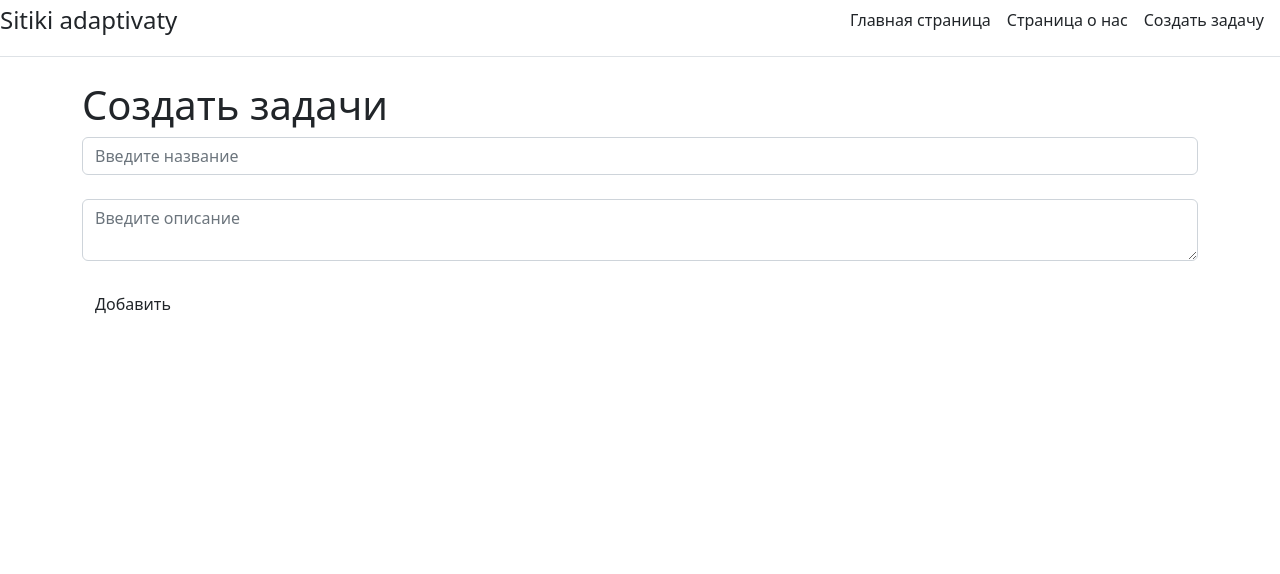
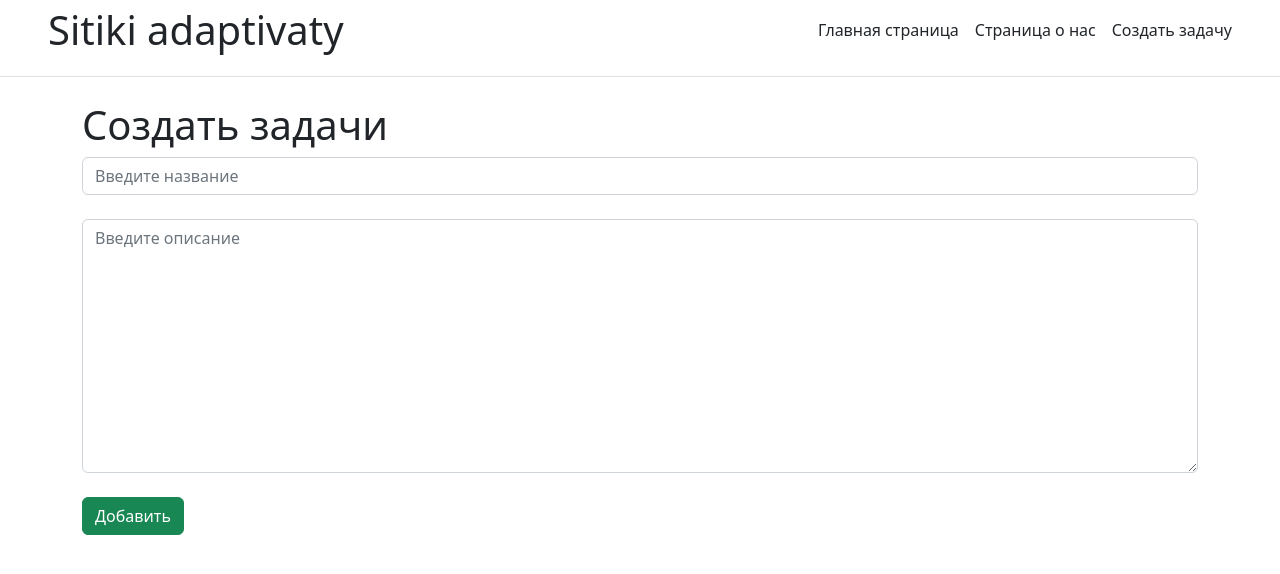
Before and after one commit to Bkey-201/site_na_django, a Django app: template main1/templates/main1/create.html in a window 1280 px wide. Shown: the top 574 px of the page. Run offline with Django 4.2, Linux system fonts and the light colour scheme; the template is opened without the code that fills it: values that come from a table or form of the project are taken from there, others are empty.

Commit message:
add file

```diff
--- /dev/null
+++ b/main1/forms.py
@@ -0,0 +1,18 @@
+from .models import Task
+from django.forms import ModelForm, TextInput, Textarea
+
+
+class  TaskForm(ModelForm):
+    class Meta:
+        model = Task
+        fields = ["title", "task"]
+        widgets = {
+            "title": TextInput(attrs={
+                'class':'form-control',
+                'placeholder':'Введите название'
+            }),
+            "task": Textarea(attrs={
+            'class': 'form-control',
+                'placeholder':'Введите описание'
+            }),
+                    }
--- a/main1/templates/main1/base.html
+++ b/main1/templates/main1/base.html
@@ -12,13 +12,13 @@
 <div class="d-flex flex-column flex-md-row align-items-center pb-3 mb-4 border-bottom">
       <a href="/" class="d-flex align-items-center text-dark text-decoration-none">
 <!--        <svg xmlns="http://www.w3.org/2000/svg" width="40" height="32" class="me-2" viewBox="0 0 118 94" role="img"><title>Bootstrap</title><path fill-rule="evenodd" clip-rule="evenodd" d="M24.509 0c-6.733 0-11.715 5.893-11.492 12.284.214 6.14-.064 14.092-2.066 20.577C8.943 39.365 5.547 43.485 0 44.014v5.972c5.547.529 8.943 4.649 10.951 11.153 2.002 6.485 2.28 14.437 2.066 20.577C12.794 88.106 17.776 94 24.51 94H93.5c6.733 0 11.714-5.893 11.491-12.284-.214-6.14.064-14.092 2.066-20.577 2.009-6.504 5.396-10.624 10.943-11.153v-5.972c-5.547-.529-8.934-4.649-10.943-11.153-2.002-6.484-2.28-14.437-2.066-20.577C105.214 5.894 100.233 0 93.5 0H24.508zM80 57.863C80 66.663 73.436 72 62.543 72H44a2 2 0 01-2-2V24a2 2 0 012-2h18.437c9.083 0 15.044 4.92 15.044 12.474 0 5.302-4.01 10.049-9.119 10.88v.277C75.317 46.394 80 51.21 80 57.863zM60.521 28.34H49.948v14.934h8.905c6.884 0 10.68-2.772 10.68-7.727 0-4.643-3.264-7.207-9.012-7.207zM49.948 49.2v16.458H60.91c7.167 0 10.964-2.876 10.964-8.281 0-5.406-3.903-8.178-11.425-8.178H49.948z" fill="currentColor"></path></svg>-->
-        <span class="fs-4">Sitiki adaptivaty</span>
+        <span class="fs-1 ms-5">Sitiki adaptivaty</span>
       </a>
 
       <nav class="d-inline-flex mt-2 mt-md-0 ms-md-auto">
           <a class="me-3 py-2 text-dark text-decoration-none" href="{% url 'home' %}">Главная страница</a>
           <a class="me-3 py-2 text-dark text-decoration-none" href="{% url 'about' %}">Страница о нас</a>
-          <a class="me-3 py-2 text-dark text-decoration-none" href="{% url 'create' %}">Создать задачу</a>
+          <a class="me-5 py-2 text-dark text-decoration-none" href="{% url 'create' %}">Создать задачу</a>
       </nav>
     </div>
 
--- a/main1/templates/main1/create.html
+++ b/main1/templates/main1/create.html
@@ -7,8 +7,10 @@
 {% block content %}
     <h1>Создать задачи</h1>
     <form method="post">
-       <input type="text" placeholder="Введите название" class="form-control"><br>
-       <textarea placeholder="Введите описание" class="form-control"></textarea><br>
-       <button type="submit" class="btn btn-sucсess">Добавить </button>
+        {% csrf_token %}
+        {{ form.title }}<br>
+        {{ form.task }}<br>
+        <button type="button" class="btn btn-success">Добавить </button>
+    <span>{{ error }}</span>
     </form>
 {% endblock %}
--- a/main1/urls.py
+++ b/main1/urls.py
@@ -5,5 +5,6 @@ from . import views
 urlpatterns = [
     path('', views.index, name='home'),
     path('about', views.about, name='about'),
-    path('create', views.create, name='create'),
+    path('create', views.create, name='create')
+
 ]
--- a/taskmanager/urls.py
+++ b/taskmanager/urls.py
@@ -4,5 +4,5 @@ from django.urls import path, include
 
 urlpatterns = [
     path('admin/', admin.site.urls),
-    path('', include('main1.urls'))
+    path('', include('main1.urls')),
 ]
```
Also changed, not shown: main1/views.py (+17 -4 lines), polls/urls.py (added, +8 -0 lines), main1/models.py (line endings or trailing spaces).
